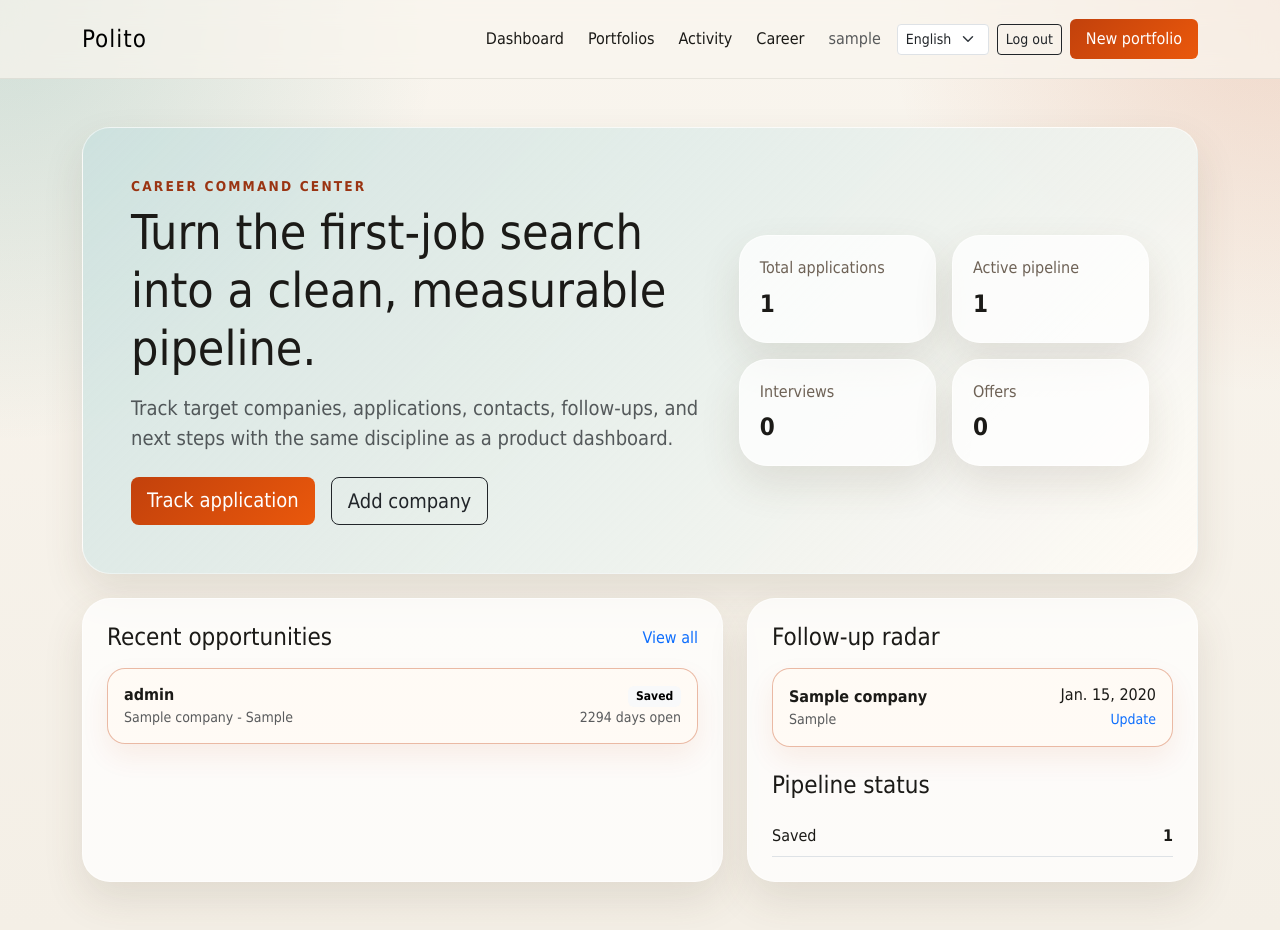
After one commit to Taha-Tahmasb/polito, a Django app: page /career/ in a window 1280 px wide. The commit adds this page. Run offline with Django 4.2, Linux system fonts and the light colour scheme; a user stored in the database is signed in; tables that the repository leaves empty hold one stand-in row (values such as "Sample post"); some libraries are stand-ins or nearby versions.

Commit message:
Build Career Hub application workflow

```diff
--- /dev/null
+++ b/career/urls.py
@@ -0,0 +1,21 @@
+from django.urls import path
+
+from .views import (
+    CareerDashboardView,
+    CompanyCreateView,
+    JobApplicationCreateView,
+    JobApplicationDeleteView,
+    JobApplicationListView,
+    JobApplicationUpdateView,
+)
+
+app_name = 'career'
+
+urlpatterns = [
+    path('', CareerDashboardView.as_view(), name='dashboard'),
+    path('applications/', JobApplicationListView.as_view(), name='applications'),
+    path('applications/create/', JobApplicationCreateView.as_view(), name='application-create'),
+    path('applications/<int:pk>/edit/', JobApplicationUpdateView.as_view(), name='application-edit'),
+    path('applications/<int:pk>/delete/', JobApplicationDeleteView.as_view(), name='application-delete'),
+    path('companies/create/', CompanyCreateView.as_view(), name='company-create'),
+]
--- /dev/null
+++ b/career/views.py
@@ -0,0 +1,151 @@
+from django.contrib import messages
+from django.contrib.auth.mixins import LoginRequiredMixin
+from django.db.models import Count, Q
+from django.urls import reverse_lazy
+from django.views.generic import CreateView, DeleteView, ListView, TemplateView, UpdateView
+
+from .forms import CompanyForm, JobApplicationForm
+from .models import Company, JobApplication
+
+
+class CareerOwnerMixin(LoginRequiredMixin):
+    login_url = reverse_lazy('portfolio:login')
+
+    def get_companies(self):
+        return Company.objects.filter(owner=self.request.user)
+
+    def get_applications(self):
+        return JobApplication.objects.filter(owner=self.request.user).select_related('company')
+
+
+class CareerDashboardView(CareerOwnerMixin, TemplateView):
+    template_name = 'career/dashboard.html'
+
+    def get_context_data(self, **kwargs):
+        context = super().get_context_data(**kwargs)
+        applications = self.get_applications()
+        status_counts = applications.values('status').annotate(total=Count('id')).order_by('status')
+        active_count = applications.filter(status__in=JobApplication.active_statuses()).count()
+        context.update(
+            {
+                'total_applications': applications.count(),
+                'active_applications': active_count,
+                'interview_count': applications.filter(status=JobApplication.Status.INTERVIEW).count(),
+                'offer_count': applications.filter(status=JobApplication.Status.OFFER).count(),
+                'follow_ups': applications.filter(
+                    follow_up_on__isnull=False,
+                    status__in=JobApplication.active_statuses(),
+                ).order_by('follow_up_on')[:5],
+                'recent_applications': applications.order_by('-created_at')[:6],
+                'status_rows': status_counts,
+            }
+        )
+        return context
+
+
+class JobApplicationListView(CareerOwnerMixin, ListView):
+    model = JobApplication
+    template_name = 'career/application_list.html'
+    context_object_name = 'applications'
+    paginate_by = 20
+
+    def get_queryset(self):
+        queryset = self.get_applications().order_by('follow_up_on', '-applied_at')
+        status = self.request.GET.get('status')
+        query = self.request.GET.get('q')
+        if status:
+            queryset = queryset.filter(status=status)
+        if query:
+            queryset = queryset.filter(Q(role__icontains=query) | Q(company__name__icontains=query))
+        return queryset
+
+    def get_context_data(self, **kwargs):
+        context = super().get_context_data(**kwargs)
+        context.update(
+            {
+                'status_choices': JobApplication.Status.choices,
+                'selected_status': self.request.GET.get('status', ''),
+                'search_query': self.request.GET.get('q', ''),
+            }
+        )
+        return context
+
+
+class CompanyCreateView(CareerOwnerMixin, CreateView):
+    model = Company
+    form_class = CompanyForm
+    template_name = 'career/form.html'
+    success_url = reverse_lazy('career:application-create')
+
+    def form_valid(self, form):
+        form.instance.owner = self.request.user
+        messages.success(self.request, 'Company saved. Now add the job application details.')
+        return super().form_valid(form)
+
+    def get_context_data(self, **kwargs):
+        context = super().get_context_data(**kwargs)
+        context['form_title'] = 'Add target company'
+        context['form_hint'] = 'Keep a reusable company record for every opportunity you track.'
+        return context
+
+
+class JobApplicationCreateView(CareerOwnerMixin, CreateView):
+    model = JobApplication
+    form_class = JobApplicationForm
+    template_name = 'career/form.html'
+    success_url = reverse_lazy('career:applications')
+
+    def get_form_kwargs(self):
+        kwargs = super().get_form_kwargs()
+        kwargs['user'] = self.request.user
+        return kwargs
+
+    def form_valid(self, form):
+        form.instance.owner = self.request.user
+        messages.success(self.request, 'Application saved. Keep the next follow-up visible.')
+        return super().form_valid(form)
+
+    def get_context_data(self, **kwargs):
+        context = super().get_context_data(**kwargs)
+        context['form_title'] = 'Track job application'
+        context['form_hint'] = 'Record the role, source, status, contact, and next step in one place.'
+        context['empty_company_cta'] = not self.get_companies().exists()
+        return context
+
+
+class JobApplicationUpdateView(CareerOwnerMixin, UpdateView):
+    model = JobApplication
+    form_class = JobApplicationForm
+    template_name = 'career/form.html'
+    success_url = reverse_lazy('career:applications')
+
+    def get_queryset(self):
+        return self.get_applications()
+
+    def get_form_kwargs(self):
+        kwargs = super().get_form_kwargs()
+        kwargs['user'] = self.request.user
+        return kwargs
+
+    def form_valid(self, form):
+        messages.success(self.request, 'Application updated.')
+        return super().form_valid(form)
+
+    def get_context_data(self, **kwargs):
+        context = super().get_context_data(**kwargs)
+        context['form_title'] = 'Update application'
+        context['form_hint'] = 'Refresh the status, follow-up date, and notes after every contact.'
+        return context
+
+
+class JobApplicationDeleteView(CareerOwnerMixin, DeleteView):
+    model = JobApplication
+    template_name = 'career/confirm_delete.html'
+    success_url = reverse_lazy('career:applications')
+
+    def get_queryset(self):
+        return self.get_applications()
+
+    def form_valid(self, form):
+        messages.success(self.request, 'Application removed.')
+        return super().form_valid(form)
--- a/config/urls.py
+++ b/config/urls.py
@@ -3,6 +3,7 @@ from django.urls import include, path
 
 urlpatterns = [
     path('admin/', admin.site.urls),
+    path('career/', include('career.urls')),
     path('i18n/', include('django.conf.urls.i18n')),
     path('', include('portfolio.urls')),
 ]
--- a/static/css/app.css
+++ b/static/css/app.css
@@ -83,6 +83,12 @@ html[dir="ltr"] form textarea {
   overflow: hidden;
 }
 
+.career-hero {
+  background:
+    linear-gradient(135deg, rgba(15, 118, 110, 0.18), rgba(255, 250, 244, 0.82)),
+    var(--surface);
+}
+
 .eyebrow {
   color: var(--accent-dark);
   font-size: 0.85rem;
@@ -119,6 +125,15 @@ html[dir="ltr"] form textarea {
   display: flex;
   justify-content: space-between;
   padding: 0.9rem 1rem;
+}
+
+.application-row {
+  position: relative;
+}
+
+.needs-follow-up {
+  border-color: rgba(194, 65, 12, 0.35);
+  box-shadow: 0 12px 28px rgba(194, 65, 12, 0.08);
 }
 
 .progress-card {
--- a/templates/base.html
+++ b/templates/base.html
@@ -17,6 +17,7 @@
                     <a class="nav-link" href="{% url 'portfolio:dashboard' %}">{% if LANGUAGE_CODE == 'fa' %}داشبورد{% else %}Dashboard{% endif %}</a>
                     <a class="nav-link" href="{% url 'portfolio:list' %}">{% if LANGUAGE_CODE == 'fa' %}پرتفوی ها{% else %}Portfolios{% endif %}</a>
                     <a class="nav-link" href="{% url 'portfolio:transactions' %}">{% if LANGUAGE_CODE == 'fa' %}فعالیت ها{% else %}Activity{% endif %}</a>
+                    <a class="nav-link" href="{% url 'career:dashboard' %}">{% if LANGUAGE_CODE == 'fa' %}کاریابی{% else %}Career{% endif %}</a>
                     <span class="nav-link text-muted small">{{ request.user.username }}</span>
                     <form method="post" action="/i18n/setlang/" class="d-inline-flex">
                         {% csrf_token %}
--- /dev/null
+++ b/templates/career/dashboard.html
@@ -0,0 +1,86 @@
+{% extends 'base.html' %}
+
+{% block title %}Career Hub | Polito{% endblock %}
+
+{% block content %}
+<section class="hero-card p-4 p-lg-5 mb-4 career-hero">
+    <div class="row align-items-center g-4">
+        <div class="col-lg-7">
+            <p class="eyebrow mb-2">Career command center</p>
+            <h1 class="display-5 mb-3">Turn the first-job search into a clean, measurable pipeline.</h1>
+            <p class="lead text-muted mb-4">Track target companies, applications, contacts, follow-ups, and next steps with the same discipline as a product dashboard.</p>
+            <div class="d-flex flex-wrap gap-3">
+                <a class="btn btn-accent btn-lg" href="{% url 'career:application-create' %}">Track application</a>
+                <a class="btn btn-outline-dark btn-lg" href="{% url 'career:company-create' %}">Add company</a>
+            </div>
+        </div>
+        <div class="col-lg-5">
+            <div class="stat-grid">
+                <article class="stat-card"><span>Total applications</span><strong>{{ total_applications }}</strong></article>
+                <article class="stat-card"><span>Active pipeline</span><strong>{{ active_applications }}</strong></article>
+                <article class="stat-card"><span>Interviews</span><strong>{{ interview_count }}</strong></article>
+                <article class="stat-card"><span>Offers</span><strong>{{ offer_count }}</strong></article>
+            </div>
+        </div>
+    </div>
+</section>
+
+<section class="row g-4">
+    <div class="col-lg-7">
+        <div class="panel p-4 h-100">
+            <div class="d-flex justify-content-between align-items-center mb-3">
+                <h2 class="h4 mb-0">Recent opportunities</h2>
+                <a class="text-decoration-none" href="{% url 'career:applications' %}">View all</a>
+            </div>
+            <div class="vstack gap-3">
+                {% for application in recent_applications %}
+                <article class="transaction-item application-row {% if application.needs_follow_up %}needs-follow-up{% endif %}">
+                    <div>
+                        <strong>{{ application.role }}</strong>
+                        <div class="text-muted small">{{ application.company.name }}{% if application.location %} - {{ application.location }}{% endif %}</div>
+                    </div>
+                    <div class="text-end">
+                        <span class="badge text-bg-light">{{ application.get_status_display }}</span>
+                        <div class="small text-muted">{{ application.days_since_applied }} days open</div>
+                    </div>
+                </article>
+                {% empty %}
+                <p class="text-muted mb-0">No applications yet. Add a company and start tracking your first opportunity.</p>
+                {% endfor %}
+            </div>
+        </div>
+    </div>
+    <div class="col-lg-5">
+        <div class="panel p-4 h-100">
+            <h2 class="h4 mb-3">Follow-up radar</h2>
+            <div class="vstack gap-3 mb-4">
+                {% for application in follow_ups %}
+                <article class="transaction-item {% if application.needs_follow_up %}needs-follow-up{% endif %}">
+                    <div>
+                        <strong>{{ application.company.name }}</strong>
+                        <div class="text-muted small">{{ application.next_step|default:'No next step recorded' }}</div>
+                    </div>
+                    <div class="text-end">
+                        <div>{{ application.follow_up_on }}</div>
+                        <a class="small text-decoration-none" href="{% url 'career:application-edit' application.pk %}">Update</a>
+                    </div>
+                </article>
+                {% empty %}
+                <p class="text-muted mb-0">Add follow-up dates so no recruiter conversation goes cold.</p>
+                {% endfor %}
+            </div>
+            <h2 class="h4 mb-3">Pipeline status</h2>
+            <div class="vstack gap-2">
+                {% for row in status_rows %}
+                <div class="d-flex justify-content-between border-bottom py-2">
+                    <span>{{ row.status|title }}</span>
+                    <strong>{{ row.total }}</strong>
+                </div>
+                {% empty %}
+                <p class="text-muted mb-0">Your status breakdown appears after the first application.</p>
+                {% endfor %}
+            </div>
+        </div>
+    </div>
+</section>
+{% endblock %}
```
Also changed, not shown: career/forms.py (added, +44 -0 lines), templates/career/application_list.html (added, +71 -0 lines), templates/career/confirm_delete.html (added, +18 -0 lines), templates/career/form.html (added, +24 -0 lines).
